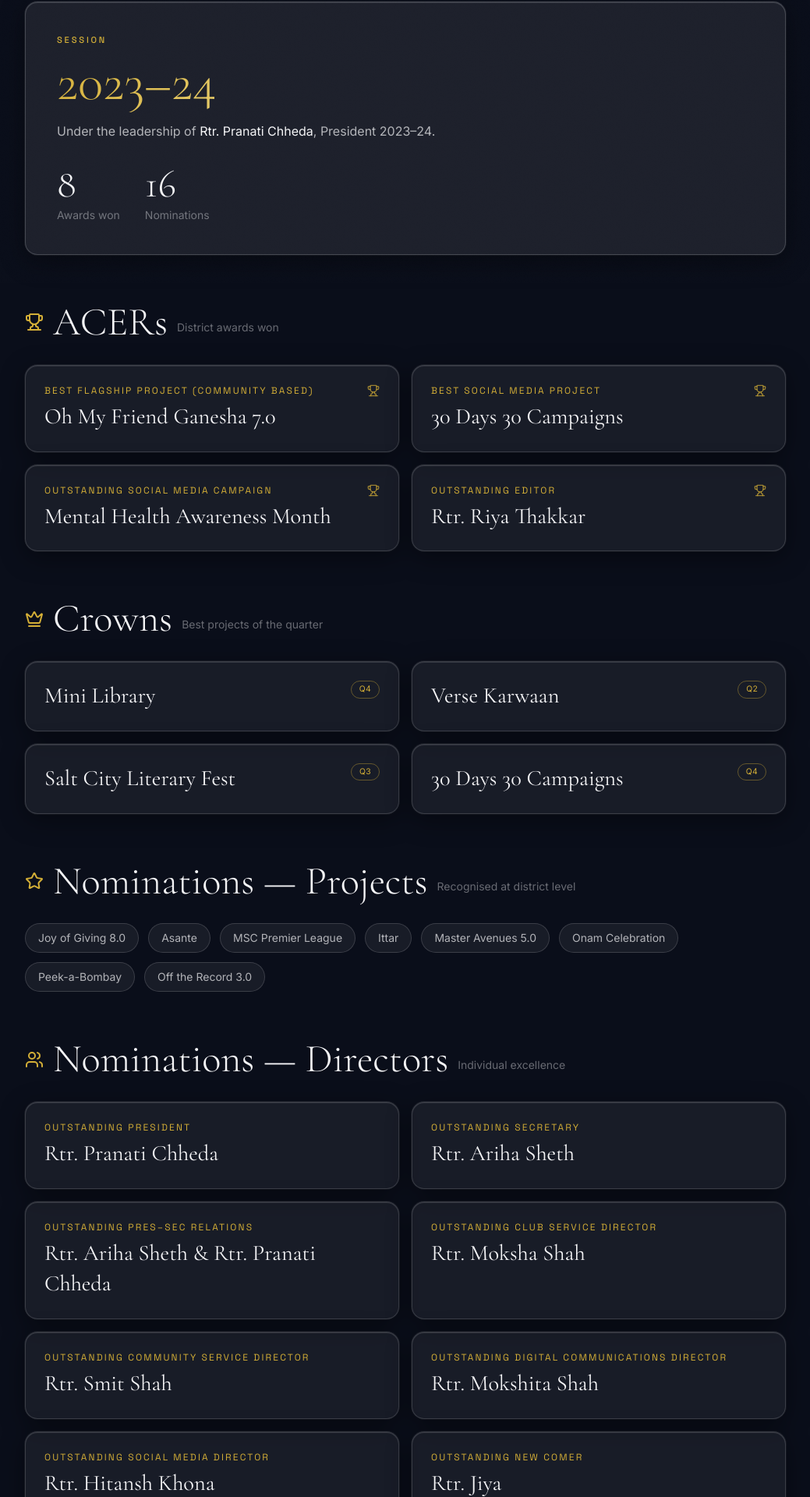
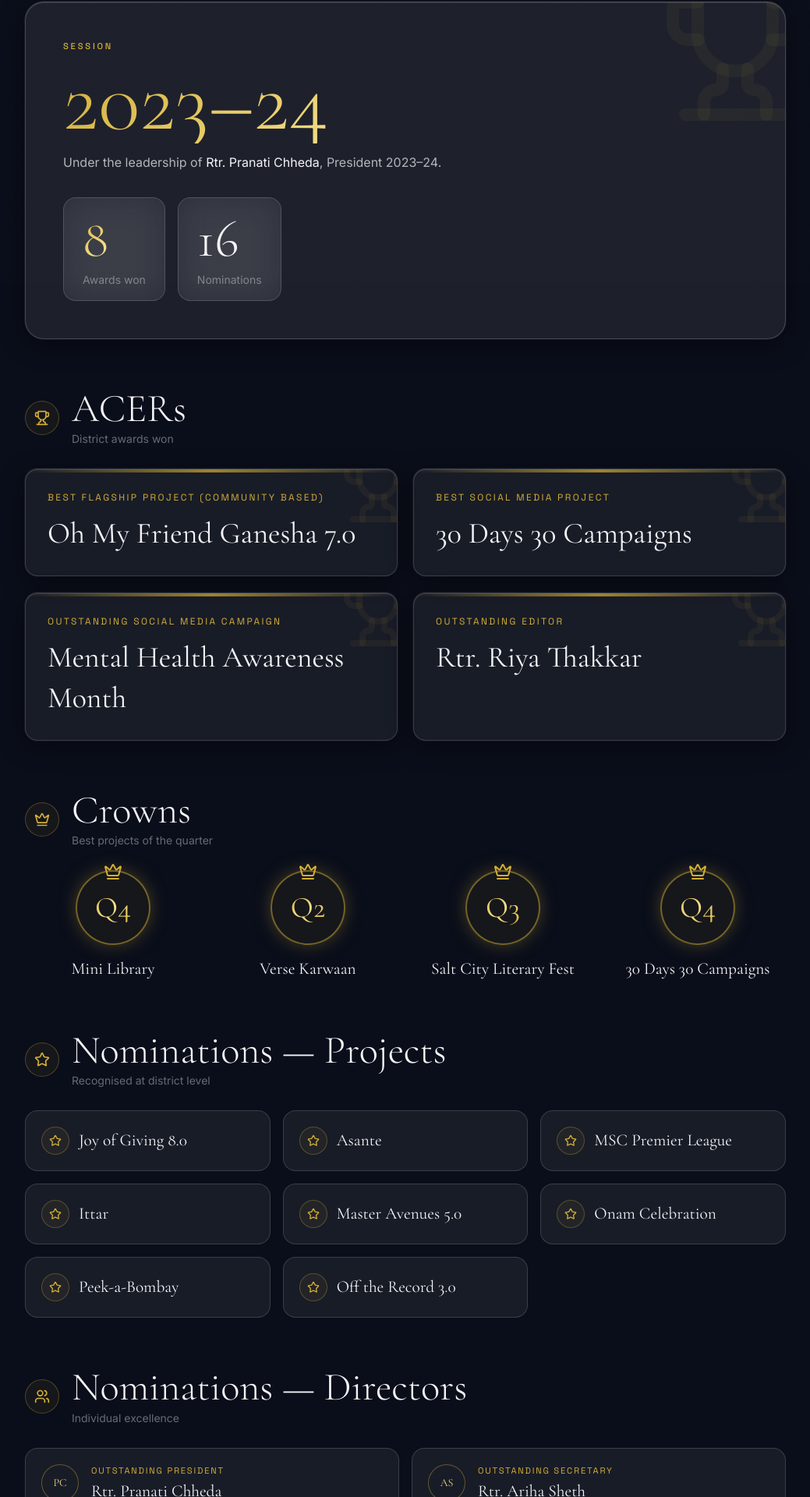
Before and after one commit to Spider2011/RC-Mumbai-Salt-City, a Next.js app: page /achievements in a window 1280 px wide. Shown: the part 437-2357 px from the top of the page at 78% size, without its empty margins (120-1159 px from the left). Built offline with nearby package versions, Linux system fonts and the light colour scheme; a web font is replaced by a local one.

Commit message:
style(achievements): richer awards-wall layout — year hero, gold award cards, quarter medallions, roster avatars, project nomination cards

```diff
--- a/app/achievements/page.tsx
+++ b/app/achievements/page.tsx
@@ -22,74 +22,143 @@ const ICON: Record<AchievementIcon, typeof Trophy> = {
   users: Users,
 };
 
-function Group({ group }: { group: AchievementGroup }) {
+function initials(name: string): string {
+  const cleaned = name.replace(/Rtr\.?/gi, '').split('&')[0].trim();
+  const parts = cleaned.split(/\s+/).filter(Boolean);
+  return ((parts[0]?.[0] ?? '') + (parts[1]?.[0] ?? '')).toUpperCase();
+}
+
+function GroupHeading({ group }: { group: AchievementGroup }) {
   const Icon = ICON[group.icon];
-  const won = group.kind === 'won';
-
   return (
-    <section className="mt-14">
     <ScrollReveal>
-        <div className="mb-6 flex items-baseline gap-3">
-          <h3 className="font-display flex items-center gap-3 text-2xl font-light text-[var(--text-primary)] md:text-3xl">
-            <Icon className="h-6 w-6 text-[var(--accent-gold)]" />
+      <div className="mb-7 flex items-center gap-4">
+        <span className="flex h-11 w-11 items-center justify-center rounded-full border border-[var(--accent-gold)]/30 bg-[var(--accent-gold)]/[0.06]">
+          <Icon className="h-5 w-5 text-[var(--accent-gold)]" />
+        </span>
+        <div>
+          <h3 className="font-display text-2xl font-light leading-none text-[var(--text-primary)] md:text-3xl">
             {group.title}
           </h3>
           {group.subtitle && (
-            <span className="text-sm text-[var(--text-muted)]">{group.subtitle}</span>
+            <p className="mt-1 text-sm text-[var(--text-muted)]">{group.subtitle}</p>
           )}
         </div>
-      </ScrollReveal>
-
-      {/* Project-name-only nominations render as a compact chip grid. */}
-      {group.kind === 'nomination' && !group.labelIsCategory ? (
-        <ScrollReveal>
-          <div className="flex flex-wrap gap-3">
-            {group.items.map((item) => (
-              <span
-                key={item.label}
-                className="glass rounded-full border border-white/12 px-4 py-2 text-sm text-[var(--text-secondary)]"
-              >
-                {item.label}
-              </span>
-            ))}
       </div>
     </ScrollReveal>
-      ) : (
-        <div className="grid gap-4 sm:grid-cols-2">
+  );
+}
+
+function AwardsWon({ group }: { group: AchievementGroup }) {
+  return (
+    <div className="grid gap-5 sm:grid-cols-2">
       {group.items.map((item, i) => (
-            <ScrollReveal key={item.label} variants={fadeUp} delay={(i % 2) * 0.06}>
-              <GlassCard
-                className="flex h-full items-start justify-between gap-4 p-6"
-                tilt={false}
-                glowColor={won ? '#D4AF37' : undefined}
+        <ScrollReveal key={item.label} variants={fadeUp} delay={(i % 2) * 0.07}>
+          <GlassCard className="group relative h-full overflow-hidden p-7" glowColor="#D4AF37">
+            {/* gold top accent */}
+            <span
+              aria-hidden
+              className="absolute inset-x-0 top-0 h-1 bg-gradient-to-r from-transparent via-[var(--accent-gold)] to-transparent opacity-70"
+            />
+            <span
+              aria-hidden
+              className="pointer-events-none absolute -right-6 -top-6 text-[7rem] leading-none text-[var(--accent-gold)]/[0.06]"
             >
-                <div>
-                  {group.labelIsCategory ? (
-                    <>
-                      <p className="font-accent text-xs uppercase tracking-[0.18em] text-[var(--accent-gold)]">
+              <Trophy className="h-24 w-24" />
+            </span>
+            <p className="font-accent text-xs uppercase tracking-[0.2em] text-[var(--accent-gold)]">
               {item.label}
             </p>
-                      <p className="font-display mt-1.5 text-xl text-[var(--text-primary)]">
+            <p className="font-display mt-3 text-2xl leading-snug text-[var(--text-primary)]">
               {item.winner}
             </p>
-                    </>
-                  ) : (
-                    <p className="font-display text-xl text-[var(--text-primary)]">{item.label}</p>
-                  )}
-                </div>
-                {item.badge && (
-                  <span className="shrink-0 rounded-full border border-[var(--accent-gold)]/40 px-2.5 py-0.5 text-[0.65rem] uppercase tracking-wide text-[var(--accent-gold)]">
-                    {item.badge}
-                  </span>
-                )}
-                {won && !item.badge && (
-                  <Trophy className="h-4 w-4 shrink-0 text-[var(--accent-gold)]/70" />
-                )}
           </GlassCard>
         </ScrollReveal>
       ))}
     </div>
-      )}
+  );
+}
+
+function Medallions({ group }: { group: AchievementGroup }) {
+  return (
+    <div className="grid grid-cols-2 gap-6 md:grid-cols-4">
+      {group.items.map((item, i) => (
+        <ScrollReveal key={item.label} variants={fadeUp} delay={(i % 4) * 0.06}>
+          <div className="flex flex-col items-center text-center">
+            <div className="relative flex h-24 w-24 items-center justify-center rounded-full border-2 border-[var(--accent-gold)]/50 bg-[var(--accent-gold)]/[0.06] shadow-[0_0_28px_-8px_rgba(212,175,55,0.6)]">
+              <Crown className="absolute -top-3 h-6 w-6 text-[var(--accent-gold)]" />
+              <span className="font-display text-2xl text-gradient-gold">{item.badge}</span>
+            </div>
+            <p className="font-display mt-4 text-lg leading-snug text-[var(--text-primary)]">
+              {item.label}
+            </p>
+          </div>
+        </ScrollReveal>
+      ))}
+    </div>
+  );
+}
+
+function NominationCards({ group }: { group: AchievementGroup }) {
+  return (
+    <div className="grid gap-4 sm:grid-cols-2 lg:grid-cols-3">
+      {group.items.map((item, i) => (
+        <ScrollReveal key={item.label} variants={fadeUp} delay={(i % 3) * 0.06}>
+          <div className="glass group flex h-full items-center gap-3 rounded-2xl border border-white/10 p-5 transition-colors hover:border-[var(--accent-gold)]/40">
+            <span className="flex h-9 w-9 shrink-0 items-center justify-center rounded-full border border-[var(--accent-gold)]/30 bg-[var(--accent-gold)]/[0.06]">
+              <Star className="h-4 w-4 text-[var(--accent-gold)]" />
+            </span>
+            <p className="font-display text-lg leading-snug text-[var(--text-primary)]">
+              {item.label}
+            </p>
+          </div>
+        </ScrollReveal>
+      ))}
+    </div>
+  );
+}
+
+function Roster({ group }: { group: AchievementGroup }) {
+  return (
+    <div className="grid gap-4 sm:grid-cols-2">
+      {group.items.map((item, i) => (
+        <ScrollReveal key={item.label} variants={fadeUp} delay={(i % 2) * 0.05}>
+          <div className="glass flex h-full items-center gap-4 rounded-2xl border border-white/10 p-5">
+            <span className="flex h-12 w-12 shrink-0 items-center justify-center rounded-full border border-[var(--accent-gold)]/40 bg-[var(--accent-gold)]/[0.08] font-display text-sm text-gradient-gold">
+              {initials(item.winner ?? item.label)}
+            </span>
+            <div className="min-w-0">
+              <p className="font-accent text-[0.7rem] uppercase tracking-[0.16em] text-[var(--accent-gold)]">
+                {item.label}
+              </p>
+              <p className="font-display mt-0.5 text-lg leading-snug text-[var(--text-primary)]">
+                {item.winner}
+              </p>
+            </div>
+          </div>
+        </ScrollReveal>
+      ))}
+    </div>
+  );
+}
+
+function Group({ group }: { group: AchievementGroup }) {
+  const layout =
+    group.kind === 'won' && group.labelIsCategory
+      ? 'awards'
+      : group.kind === 'won'
+        ? 'medallions'
+        : group.labelIsCategory
+          ? 'roster'
+          : 'chips';
+
+  return (
+    <section className="mt-16">
+      <GroupHeading group={group} />
+      {layout === 'awards' && <AwardsWon group={group} />}
+      {layout === 'medallions' && <Medallions group={group} />}
+      {layout === 'chips' && <NominationCards group={group} />}
+      {layout === 'roster' && <Roster group={group} />}
     </section>
   );
 }
@@ -118,34 +187,38 @@ export default function AchievementsPage() {
             .reduce((n, g) => n + g.items.length, 0);
 
           return (
-            <div key={yr.year} className={idx > 0 ? 'mt-24' : ''}>
-              {/* Year banner */}
+            <div key={yr.year} className={idx > 0 ? 'mt-28' : ''}>
+              {/* Year hero */}
               <ScrollReveal>
-                <GlassCard className="p-8 md:p-10" tilt={false} variant="heavy">
+                <div className="relative overflow-hidden rounded-3xl border border-white/10 glass-heavy glass-glow p-8 md:p-12">
+                  <Trophy
+                    aria-hidden
+                    className="pointer-events-none absolute -right-8 -top-8 h-48 w-48 text-[var(--accent-gold)]/[0.05]"
+                  />
                   <p className="eyebrow">Session</p>
-                  <h2 className="font-display mt-2 text-4xl font-light text-gradient-gold">
+                  <h2 className="font-display mt-2 text-[clamp(3rem,10vw,7rem)] font-light leading-[0.95] text-gradient-gold">
                     {yr.year}
                   </h2>
-                  <p className="mt-3 text-[var(--text-secondary)]">
+                  <p className="mt-3 max-w-xl text-[var(--text-secondary)]">
                     Under the leadership of{' '}
                     <span className="text-[var(--text-primary)]">{yr.leader}</span>
                     {yr.leaderRole ? `, ${yr.leaderRole}` : ''}.
                   </p>
-                  <div className="mt-6 flex flex-wrap gap-8">
-                    <div>
-                      <p className="font-display text-3xl font-light text-[var(--text-primary)]">
+                  <div className="mt-8 flex flex-wrap gap-4">
+                    <div className="glass rounded-2xl border border-[var(--accent-gold)]/25 px-6 py-4">
+                      <p className="font-display text-4xl font-light text-gradient-gold">
                         {wonCount}
                       </p>
-                      <p className="text-sm text-[var(--text-muted)]">Awards won</p>
+                      <p className="mt-1 text-sm text-[var(--text-muted)]">Awards won</p>
                     </div>
-                    <div>
-                      <p className="font-display text-3xl font-light text-[var(--text-primary)]">
+                    <div className="glass rounded-2xl border border-white/10 px-6 py-4">
+                      <p className="font-display text-4xl font-light text-[var(--text-primary)]">
                         {nomCount}
                       </p>
-                      <p className="text-sm text-[var(--text-muted)]">Nominations</p>
+                      <p className="mt-1 text-sm text-[var(--text-muted)]">Nominations</p>
                     </div>
                   </div>
-                </GlassCard>
+                </div>
               </ScrollReveal>
 
               {yr.groups.map((group) => (
```
Lines whose indentation alone changed are shown as unchanged.
